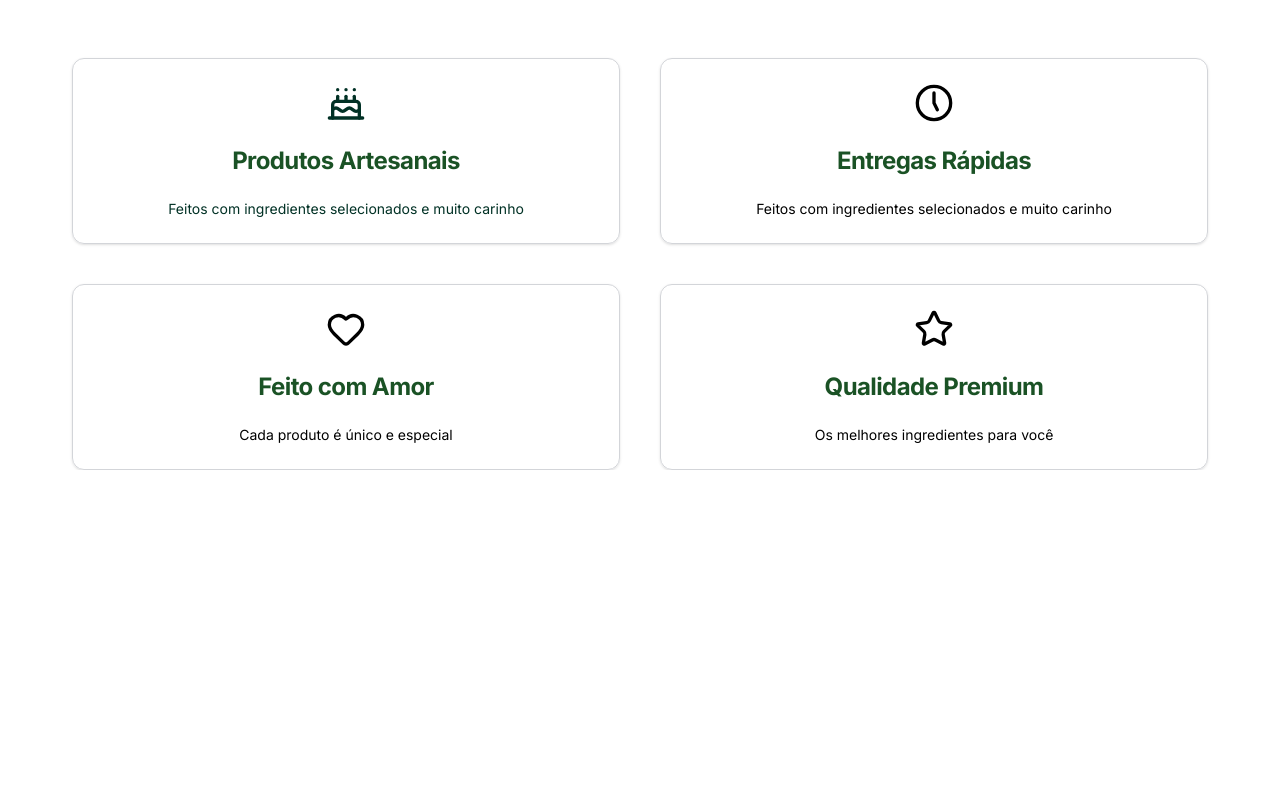
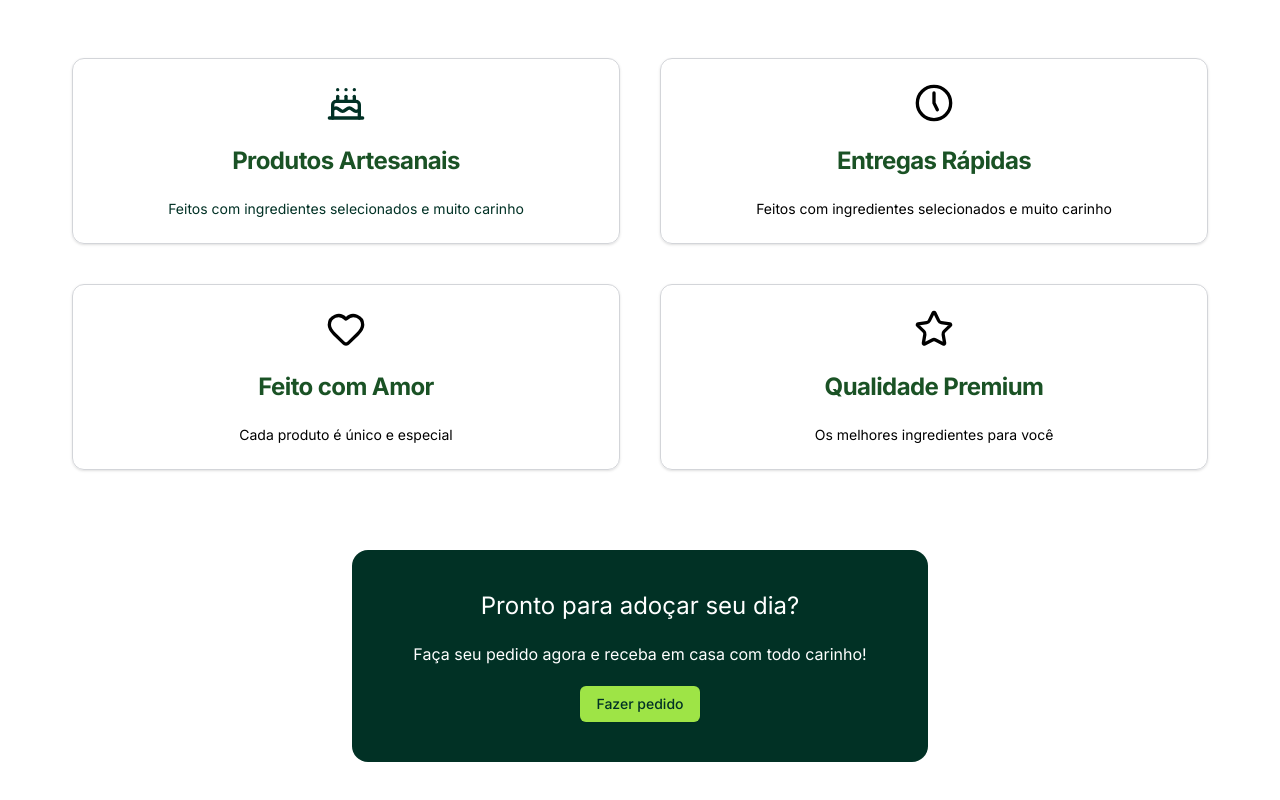
Before and after one commit to marcelllombm/unicesumar, a Next.js app: page /site in a window 1280 px wide. Shown: the part 1022-1822 px from the top of the page. Before the commit the page ends 1492 px from the top, so only its background shows below. Built offline with nearby package versions, Linux system fonts and the light colour scheme.

Commit message:
feat(featured-section): add FeaturedSection component for promotional content

```diff
--- a/app/site/page.tsx
+++ b/app/site/page.tsx
@@ -1,4 +1,5 @@
 import BenifitSection from "@/components/benefit-section";
+import FeaturedSection from "@/components/featured-section";
 import Header from "@/components/header";
 import HeroSection from "@/components/hero-section";
 
@@ -9,6 +10,15 @@ export default function Site() {
       <main className="relative mt-16 ">
         <HeroSection />
         <BenifitSection />
+        <FeaturedSection
+          title="Pronto para adoçar seu dia?"
+          href="/fazer-pedido"
+          link="Fazer pedido"
+          button
+          variantType="secondary"
+        >
+          Faça seu pedido agora e receba em casa com todo carinho!
+        </FeaturedSection>
       </main>
     </>
   );
--- /dev/null
+++ b/components/featured-section.tsx
@@ -0,0 +1,36 @@
+import Link from "next/link";
+import { Button } from "./ui/button";
+
+type FeaturedSectionProps = {
+  children: React.ReactNode;
+  title: string;
+  href?: string;
+  link?: string;
+  className?: string;
+  variantType?: "primary" | "secondary";
+  button?: boolean;
+};
+
+export default function FeaturedSection({
+  children,
+  title,
+  href,
+  link,
+  variantType = "primary",
+  className,
+}: FeaturedSectionProps) {
+  return (
+    <section
+      className="max-w-xl
+ md:rounded-2xl m-auto  bg-green-300 p-10 flex flex-col items-center justify-center gap-5 text-white mt-[80px] mb-[80px]"
+    >
+      <h1 className="text-2xl text-write ">{title}</h1>
+      <p>{children}</p>
+      {href && link && (
+        <Button variant={variantType}>
+          <Link href={href}>{link}</Link>
+        </Button>
+      )}
+    </section>
+  );
+}
```
